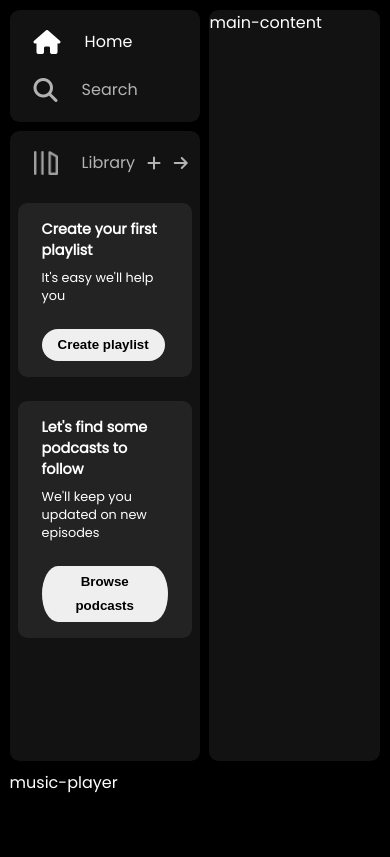
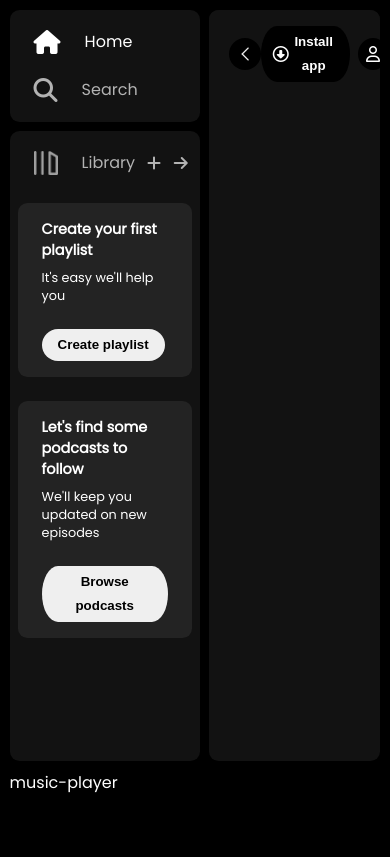
Before and after one commit to BhaveshUV/spotify-clone, a plain HTML site: page index.html in a window 390 px wide. Drawn offline with Linux system fonts and the light colour scheme.

Commit message:
clone sticky navbar at top in main-content panel
-created div.top-nav as a flexbox with a padding
-added forward & backward nav-icons at left of .top-nav in a nested flex
-added buttons and user-icon at the right of .top-nav in another nested flex
-inverted the colors of 'install-app' button
-applied hover state of buttons in library panel on navbar's right
side elements
-added responsiveness to navbar using media query-
-created class .hidden in top-navbar
-.hidden contains forward icon & 'explore premium' button
-hide .hidden elements for viewport<=1000px using display: none

```diff
--- a/index.html
+++ b/index.html
@@ -57,7 +57,22 @@
                 </div>
             </div>
         </div>
-        <div class="main-content">main-content</div>
+        <div class="main-content">
+            <div class="top-nav">
+                <div class="nav-icons">
+                    <span class="icons"><img src="assets/backward_icon.png"></span>
+                    <span class="icons hidden"><img src="assets/forward_icon.png"></span>
+                </div>
+                <div class="nav-buttons">
+                    <button class="badge hidden">Explore premium</button>
+                    <button class="badge" id="install-app">
+                        <i class="fa-regular fa-circle-down"></i>
+                        <span>Install app</span>
+                    </button>
+                    <div class="icons"><i class="fa-regular fa-user"></i></div>
+                </div>
+            </div>
+        </div>
         <div class="music-player">music-player</div>
     </div>
 </body>
--- a/style.css
+++ b/style.css
@@ -111,22 +111,79 @@ body {
     font-size: 0.8rem;
     font-weight: 400;
 }
-.library .lib-cards .cards .action .badge {
+.library .lib-cards .cards .action .badge, .main-content .top-nav .nav-buttons .badge { /*Also style for top-nav of main-content*/
     padding: 0.25rem 1rem;
     font-weight: 700;
     line-height: 1.5rem;
     border: none;
     border-radius: 1rem / 50%;
 }
-.library .lib-cards .cards .action .badge:hover {
+:is(.library .lib-cards .cards .action .badge, .main-content .top-nav .nav-buttons .badge, .main-content .nav-buttons .icons):hover { /*Also style for top-nav of main-content*/
     transform: scale(1.05);
     cursor: pointer;
 }
 
+/* Main content */
 .main-content {
     background-color: #121212;
     border-radius: 0.6rem;
     overflow: auto;
+}
+/* Top nav */
+.main-content .top-nav {
+    position: sticky;
+    top: 0;
+    background-color: #121212;
+    display: flex;
+    justify-content: space-between;
+    align-items: center;
+    padding: 1rem 1.25rem;
+}
+.main-content .top-nav .nav-icons {
+    display: flex;
+    align-items: center;
+    gap: 0.5rem;
+}
+.main-content .top-nav .nav-icons:hover {
+    cursor: pointer;
+}
+.main-content .top-nav div .icons {
+    background-color: #000;
+    height: 1rem;
+    width: 1rem;
+    border-radius: 50%;
+    padding: 0.5rem;
+}
+.main-content .top-nav div .icons img {
+    height: 1rem;
+    width: 1rem;
+    vertical-align: 6%;
+}
+.main-content .top-nav .nav-buttons .icons {
+    display: flex;
+    justify-content: center;
+    align-items: center;
+}
+.main-content .top-nav .nav-buttons {
+    display: flex;
+    gap: 0.5rem;
+    align-items: center;
+}
+#install-app {
+    display: flex;
+    align-items: center;
+    background-color: #000;
+    color: #fff;
+}
+#install-app i {
+    position: relative;
+    left: -0.3rem;
+    font-size: 1rem;
+}
+@media(max-width: 1000px) {
+    .hidden {
+        display: none;
+    }
 }
 
 .music-player {
```
